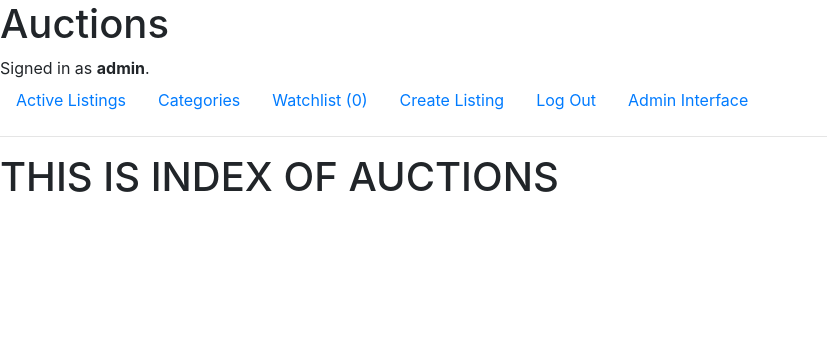
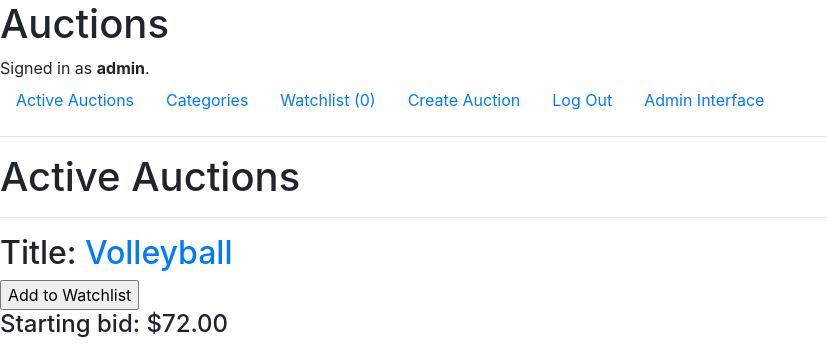
Before and after one commit to B0R1SSS/Auctions, a Django app: page / in a window 1280 px wide. Shown: the top 347 px of the page, without its empty margins (0-827 px from the left). Run offline with Django 3.2, Linux system fonts and the light colour scheme; a user stored in the database is signed in; data comes from the database, SQL or seed files in the repository; some libraries are stand-ins or nearby versions.

Commit message:
feat[v03]: implemented rest of the views and templates

```diff
--- a/auctions/models.py
+++ b/auctions/models.py
@@ -11,7 +11,7 @@ class Category(models.Model):
     name =  models.CharField(max_length=64)
 
     def __str__(self):
-        return f"Category: {self.name}"
+        return f"{self.name}"
 
 
 class Bid(models.Model):
@@ -19,13 +19,13 @@ class Bid(models.Model):
     value = models.FloatField()
 
     def __str__(self):
-        return f"Bid ${self.value} placed by {self.user} on {self.auction.get()}"
+        return f"Bid ${self.value} placed by {self.user}"
 
 
 class Auction(models.Model):
     user = models.ForeignKey(RegisteredUser, on_delete=models.CASCADE, related_name="owned_auctions", default=2)
     category = models.ForeignKey(Category, on_delete=models.SET_NULL, related_name="auctions", null=True)
-    heighestBid = models.OneToOneField(Bid, on_delete=models.SET_NULL, related_name="auction", null=True)
+    heighest_bid = models.OneToOneField(Bid, on_delete=models.SET_NULL, related_name="auction", null=True)
     watchlist = models.ManyToManyField(RegisteredUser, related_name="watchlist_auctions")
     title = models.CharField(max_length=64)
     description = models.CharField(max_length=500, blank=True)
--- a/auctions/templates/auctions/index.html
+++ b/auctions/templates/auctions/index.html
@@ -1,5 +1,42 @@
 {% extends "auctions/layout.html" %}
 
 {% block body %}
-<h1>THIS IS INDEX OF AUCTIONS</h1>
+    <h1>Active Auctions</h1>
+    {% if message %}
+        <hr><h3>{{ message }}</h3>
+    {% endif %}
+    <hr>
+    {% for auction in auctions %}
+        <div>
+            <h2>Title: <a href="{% url 'auctions:auction' auction.title %}">{{ auction.title }}</a></h2>
+            {% if user.is_authenticated %}
+                {% if auction not in user.watchlist_auctions.all %}
+                    <form action="{% url 'auctions:add_to_watchlist' %}" method="post">
+                        {% csrf_token %}
+                        <input type="hidden" value="{{ auction.title }}" name="auction_title">
+                        <input type="submit" value="Add to Watchlist">
+                    </form>
+                {% else %}
+                    <form action="{% url 'auctions:delete_from_watchlist' %}" method="post">
+                        {% csrf_token %}
+                        <input type="hidden" value="{{ auction.title }}" name="auction_title">
+                        <input type="submit" value="Delete from Watchlist">
+                    </form>
+                {% endif %}
+            {% endif %}
+            <h4>Starting bid: ${{ auction.starting_bid|floatformat:2 }}</h4>
+            {% if auction.heighestBid %}
+                <h4>Current bid: ${{ auction.heighestBid.value|floatformat:2 }} from "{{ auction.heighestBid.user.username }}"</h4>
+            {% else %}
+                <h4>No bids placed yet.</h4>
+            {% endif %}
+            {% if auction.category %}
+                <h4>Category: <a href="{% url 'auctions:index' %}">{{ auction.category }}</a></h4>
+            {% endif %}
+            <a href="{% url 'auctions:index' %}"><img src="{{ auction.image_url }}" alt="{{ auction.title }}" style="max-width:800px; max-height:600px;"></a>
+        </div>
+        <hr>
+    {% empty %}
+        <h1>No auctions</h1>
+    {% endfor %}
 {% endblock %}
--- a/auctions/templates/auctions/layout.html
+++ b/auctions/templates/auctions/layout.html
@@ -18,17 +18,17 @@
         </div>
         <ul class="nav">
             <li class="nav-item">
-                <a class="nav-link" href="{% url 'auctions:index' %}">Active Listings</a>
+                <a class="nav-link" href="{% url 'auctions:index' %}">Active Auctions</a>
             </li>
             <li class="nav-item">
-                <a class="nav-link" href="{% url 'auctions:index' %}">Categories</a>
+                <a class="nav-link" href="{% url 'auctions:categories' %}">Categories</a>
             </li>
             {% if user.is_authenticated %}
                 <li class="nav-item">
-                    <a class="nav-link" href="{% url 'auctions:index' %}">Watchlist ({{ user.watchlist_listings.all|length }})</a>
+                    <a class="nav-link" href="{% url 'auctions:watchlist' %}">Watchlist ({{ user.watchlist_auctions.all|length }})</a>
                 </li>
                 <li class="nav-item">
-                    <a class="nav-link" href="{% url 'auctions:index' %}">Create Listing</a>
+                    <a class="nav-link" href="{% url 'auctions:create_auction' %}">Create Auction</a>
                 </li>
                 <li class="nav-item">
                     <a class="nav-link" href="{% url 'auctions:logout' %}">Log Out</a>
--- a/auctions/templates/auctions/login.html
+++ b/auctions/templates/auctions/login.html
@@ -1,4 +1,6 @@
 {% extends "auctions/layout.html" %}
+
+{% block title %}Login{% endblock %}
 
 {% block body %}
 
--- a/auctions/templates/auctions/register.html
+++ b/auctions/templates/auctions/register.html
@@ -1,4 +1,6 @@
 {% extends "auctions/layout.html" %}
+
+{% block title %}Register{% endblock %}
 
 {% block body %}
 
--- a/auctions/urls.py
+++ b/auctions/urls.py
@@ -9,4 +9,15 @@ urlpatterns = [
     path("register", views.register_view, name="register"),
     path("login", views.login_view, name="login"),
     path("logout", views.logout_view, name="logout"),
+    path("create_auction", views.create_auction_view, name="create_auction"),
+    path("categories", views.categories_view, name="categories"),
+    path("category/<str:category_name>", views.category_auctions_view, name="category_auctions"),
+    path("watchlist", views.watchlist_view, name="watchlist"),
+    path("add_to_watchlist", views.add_to_watchlist_view, name="add_to_watchlist"),
+    path("delete_from_watchlist", views.delete_from_watchlist_view, name="delete_from_watchlist"),
+    path("auction/<str:auction_title>", views.auction_view, name="auction"),
+    path("place_bid", views.place_bid_view, name="place_bid"),
+    path("close_auction", views.close_auction_view, name="close_auction"),
+    path("delete_auction", views.delete_auction_view, name="delete_auction"),
+    path("create_comment", views.create_comment_view, name="create_comment"),
 ]
--- a/auctions/views.py
+++ b/auctions/views.py
@@ -36,7 +36,7 @@ def register_view(request):
                 "message": "Username already taken."
             })
         login(request, user)
-        return HttpResponseRedirect(reverse("index"))
+        return HttpResponseRedirect(reverse("auctions:index"))
     elif request.method == "GET":
         return render(request, "auctions/register.html")
 
@@ -60,7 +60,150 @@ def login_view(request):
     elif request.method == "GET":
         return render(request, "auctions/login.html")
 
-@login_required
+
+@login_required(login_url="auctions:login")
 def logout_view(request):
     logout(request)
     return HttpResponseRedirect(reverse("auctions:index"))
+
+
+def get_category(category_name):
+    if not category_name:
+        return None
+    category = Category.objects.filter(name=category_name).first()
+    if not category:
+        category = Category(name=category_name)
+        category.save()
+    return category
+
+@login_required(login_url="auctions:login")
+def create_auction_view(request):
+    if request.method == "POST":
+        title = request.POST["title"]
+        description = request.POST["description"]
+        starting_bid = request.POST["starting_bid"]
+        user = request.user
+        category_name = request.POST["category_name"]
+        category = get_category(category_name)
+        if request.POST["image_url"]:
+            image_url = request.POST["image_url"]
+        else:
+            image_url = "https://thumbs.dreamstime.com/b/no-image-available-icon-flat-vector-no-image-available-icon-flat-vector-illustration-132482953.jpg"
+        auction = Auction(title=title, description=description, starting_bid=starting_bid, image_url=image_url, category=category, user=user)
+        auction.save()
+        return HttpResponseRedirect(reverse("auctions:index"))
+    return render(request, "auctions/create_auction.html")
+
+
+def categories_view(request):
+    if request.method == "GET":
+        categories = Category.objects.all()
+        return render(request, "auctions/categories.html", {
+            "categories": categories
+        })
+
+
+def category_auctions_view(request, category_name):
+    if request.method == "GET":
+        category = Category.objects.get(name=category_name)
+        category_auctions = Auction.objects.filter(category=category)
+        return render(request, "auctions/index.html", {
+        "auctions": category_auctions
+    })
+
+
+@login_required(login_url="auctions:login")
+def watchlist_view(request):
+    if request.method == "GET":
+        user = request.user
+        watchlist_auctions = user.watchlist_auctions.all()
+        return render(request, "auctions/index.html", {
+            "auctions": watchlist_auctions
+        })
+
+
+@login_required(login_url="auctions:login")
+def add_to_watchlist_view(request):
+    if request.method == "POST":
+        auction = Auction.objects.get(title=request.POST["auction_title"])
+        user = request.user
+        auction.watchlist.add(user)
+        auction.save()
+        return HttpResponseRedirect(reverse("auctions:watchlist"))
+
+
+@login_required(login_url="auctions:login")
+def delete_from_watchlist_view(request):
+    if request.method == "POST":
+        user = request.user
+        auction = Auction.objects.get(title=request.POST["auction_title"])
+        user.watchlist_auctions.remove(auction)
+        user.save()
+        return HttpResponseRedirect(reverse("auctions:watchlist"))
+
+
+def auction_view(request, auction_title):
+    if request.method == "GET":
+        auction = Auction.objects.get(title=auction_title)
+        comments = auction.comments.all()
+        heighest_bid = auction.heighest_bid
+        if heighest_bid:
+            min_next_bid_value = heighest_bid.value + 0.01
+        else:
+            min_next_bid_value = auction.starting_bid
+        return render(request, "auctions/auction.html", {
+            "auction": auction,
+            "heighest_bid": heighest_bid,
+            "min_next_bid_value": min_next_bid_value,
+            "comments": comments
+        })
+
+
+@login_required(login_url="auctions:login")
+def place_bid_view(request):
+    if request.method == "POST":
+        auction = Auction.objects.get(title=request.POST["auction_title"])
+        bid_value = request.POST["bid_value"]
+        new_bid = Bid(value=bid_value, auction=auction, user=request.user)
+        auction.heighest_bid = new_bid
+        new_bid.save()
+        auction.save()
+        return HttpResponseRedirect(reverse("auctions:auction", args=(auction.title,)))
+
+
+@login_required(login_url="auctions:login")
+def close_auction_view(request):
+    if request.method == "POST":
+        auction_title = request.POST["auction_title"]
+        auction = Auction.objects.get(title=auction_title)
+        creator = request.user
+        winning_bid = Bid.objects.get(auction=auction)
+        winner = winning_bid.user
+        auction.delete()
+        return render(request, "auctions/index.html", {
+            "message": f"Auction of {auction.title} was closed with winner {winner.username}",
+            "auctions": Auction.objects.all()
+        })
+
+
+@login_required(login_url="auctions:login")
+def delete_auction_view(request):
+    if request.method == "POST":
+        auction_title = request.POST["auction_title"]
+        auction = Auction.objects.get(title=auction_title)
+        creator = request.user
+        auction.delete()
+        return render(request, "auctions/index.html", {
+            "message": f"Auction of {auction_title} was deleted with no winner",
+            "auctions": Auction.objects.all()
+        })
+
+
+@login_required(login_url="auctions:login")
+def create_comment_view(request):
+    if request.method == "POST":
+        auction = Auction.objects.get(title=request.POST["auction_title"])
+        comment_content = request.POST["comment_content"]
+        comment = Comment(content=comment_content, auction=auction, user=request.user)
+        comment.save()
+        return HttpResponseRedirect(reverse("auctions:auction", args=(auction.title,)))
```
Also changed, not shown: auctions/templates/auctions/auction.html (added, +77 -0 lines), auctions/templates/auctions/categories.html (added, +17 -0 lines), auctions/templates/auctions/create_auction.html (added, +33 -0 lines), auctions/migrations/0003_rename_heighestbid_auction_heighest_bid.py (added), db.sqlite3.
